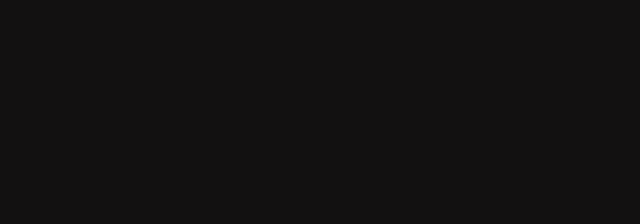
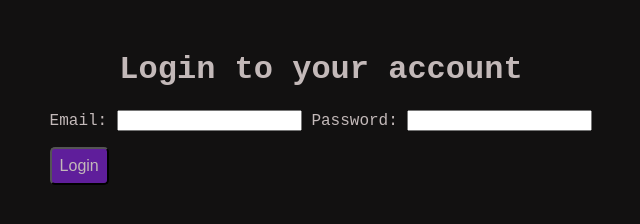
Before and after one commit to LuamB/login-demo, a website: page public/login.html in a window 1280 px wide. Shown: the whole page, without its empty margins (319-959 px from the left). Drawn offline with Linux system fonts and the light colour scheme.

Commit message:
using middleware to get styling

```diff
--- a/public/login.html
+++ b/public/login.html
@@ -6,5 +6,18 @@
     <title>Login Page</title>
     <link rel="stylesheet" href="styles.css" />
   </head>
-  <body></body>
+  <body>
+    <h1>Login to your account</h1>
+    <form method="post">
+      <div>
+        <label for="email">Email: </label>
+        <input type="text" name="email" id="email" />
+        <label for="password">Password: </label>
+        <input type="text" name="password" id="password" />
+      </div>
+      <div>
+        <button type="submit">Login</button>
+      </div>
+    </form>
+  </body>
 </html>
--- a/public/styles.css
+++ b/public/styles.css
@@ -18,7 +18,8 @@ p {
   padding: 0.5rem 0.5rem;
 }
 
-a {
+a,
+button {
   font-size: 1rem;
   margin: 1rem auto;
   border-radius: 5px;
```
Also changed, not shown: index.js (+12 -9 lines), public/error.html (+3 -1 lines).
